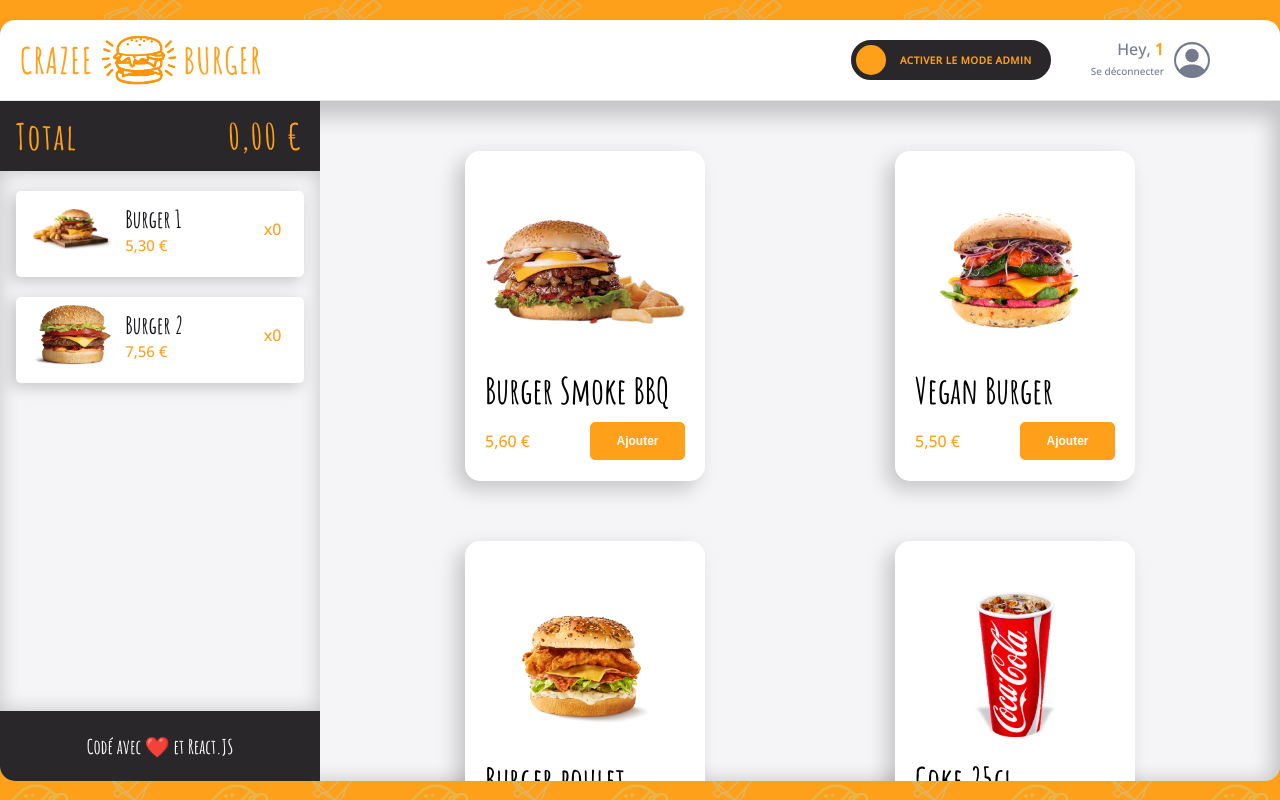
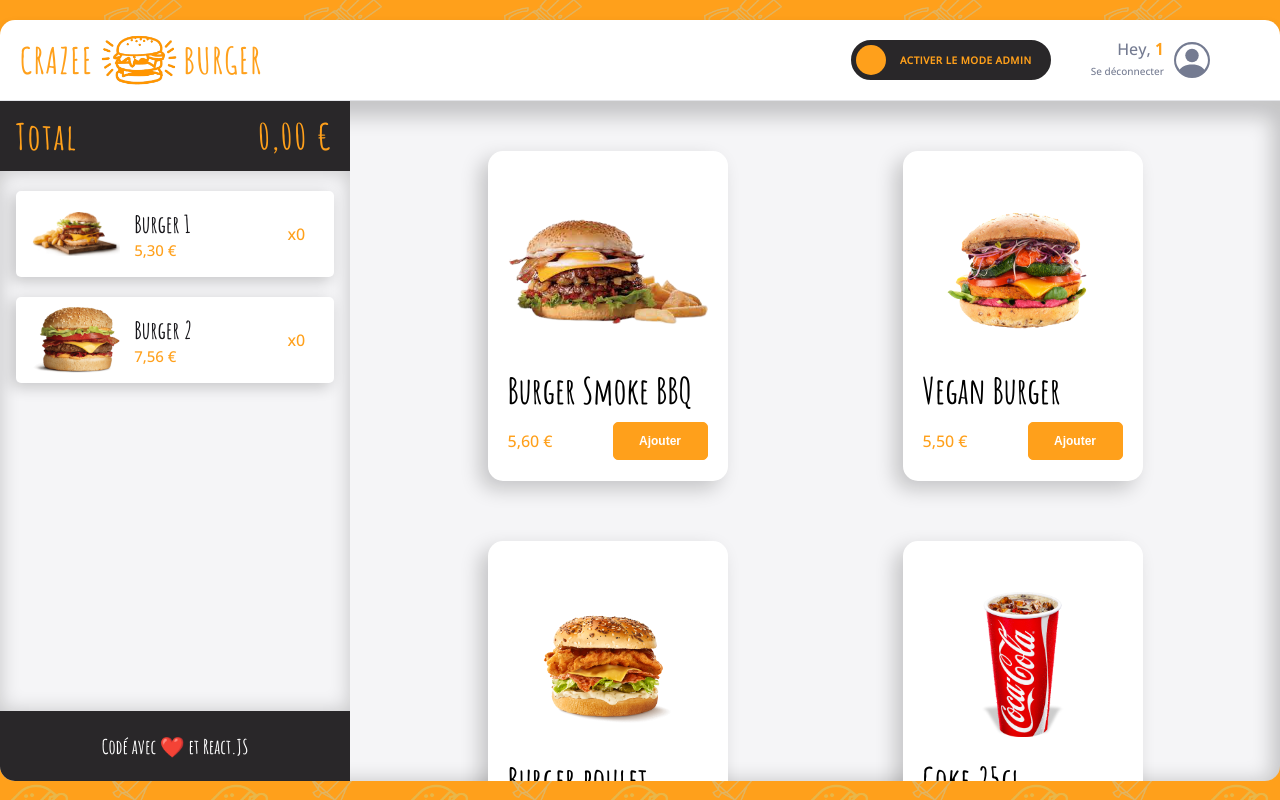
Before and after one commit to GeoffreyRavenet/crazee-burger, a React (Create React App) app: page /order/1 in a window 1280 px wide. Built offline with nearby package versions, Linux system fonts and the light colour scheme.

Commit message:
✅ F11 : Basket > add totalPrice and edit style

```diff
--- a/src/components/pages/order/Main/Basket/Basket.jsx
+++ b/src/components/pages/order/Main/Basket/Basket.jsx
@@ -1,14 +1,23 @@
-import React from "react"
+import React, { useContext } from "react"
 import styled from "styled-components"
-import Total from "./Total.jsx"
+
 import { formatPrice } from "../../../../../utils/maths.js"
 import Footer from "./Footer.jsx"
 import BasketBody from "./BasketBody.jsx"
+import OrderContext from "../../../../../context/OrderContext.jsx"
+import Total from "./Total"
 
 export default function Basket() {
+  const { basket } = useContext(OrderContext)
+  const commandFilterNotNull = basket.filter((item) => item.price > 0)
+  const totalPrice = commandFilterNotNull.reduce(
+    (accumulator, currentValue) => accumulator + currentValue.price * currentValue.quantity,
+    0
+  )
+
   return (
     <BasketStyled>
-      <Total totalPrice={formatPrice()} />
+      <Total totalPrice={formatPrice(totalPrice)} />
       <BasketBody />
       <Footer />
     </BasketStyled>
@@ -18,4 +27,5 @@ export default function Basket() {
 const BasketStyled = styled.div`
   display: flex;
   flex-direction: column;
+  height: 100%;
 `
--- a/src/components/pages/order/Main/Basket/BasketBody.jsx
+++ b/src/components/pages/order/Main/Basket/BasketBody.jsx
@@ -9,7 +9,11 @@ export default function BasketBody() {
   return <BasketBodyStyled>{basket ? <BasketMenu /> : <BasketEmptyMessage />}</BasketBodyStyled>
 }
 const BasketBodyStyled = styled.div`
-  flex: 1;
+  height: calc(((85vh - 70px) - 50px) - 20px);
   background: #f5f5f7;
   box-shadow: inset 0px 0px 20px rgba(0, 0, 0, 0.2);
+  overflow-y: scroll;
+  ::-webkit-scrollbar {
+    width: 0px;
+  }
 `
--- a/src/components/pages/order/Main/Main.jsx
+++ b/src/components/pages/order/Main/Main.jsx
@@ -1,7 +1,7 @@
 import { useContext } from "react"
 import styled from "styled-components"
 import OrderContext from "../../../../context/OrderContext"
-import Basket from "./Basket/Basket"
+import Basket from "./Basket/Basket.jsx"
 import { theme } from "../../../../theme/index"
 import Admin from "./Admin/Admin"
 import Menu from "./Menu/Menu"
@@ -33,7 +33,7 @@ const MainStyled = styled.div`
 
   display: grid;
   overflow-y: hidden;
-  grid-template-columns: 25% 1fr;
+  grid-template-columns: 350px 1fr;
   border-bottom-left-radius: ${theme.borderRadius.extraRound};
   border-bottom-right-radius: ${theme.borderRadius.extraRound};
 
--- a/src/components/reusable-ui/BasketCard.jsx
+++ b/src/components/reusable-ui/BasketCard.jsx
@@ -6,7 +6,7 @@ export default function BasketCard({ title, img, price, quantity, onDelete }) {
   return (
     <BasketCardStyled>
       <div className="image">
-        <img src={img} alt={title} />
+        <img src={img ? img : "/images/coming-soon.png"} alt={title} />
       </div>
       <div className="infoProduct">
         <div className="left-info">
@@ -33,7 +33,7 @@ const BasketCardStyled = styled.div`
   border-radius: 5px;
   display: grid;
   grid-template-columns: 30% 1fr;
-  padding: 8px 0.5em 18px 16px;
+  padding: 8px 0.5em 8px 16px;
   overflow: hidden;
 
   :hover {
@@ -43,7 +43,7 @@ const BasketCardStyled = styled.div`
   }
 
   .image {
-    height: 60px;
+    height: 70px;
     img {
       height: 100%;
       width: 100%;
@@ -103,5 +103,11 @@ const BasketCardStyled = styled.div`
     align-items: center;
     color: #ffffff;
     font-size: 20px;
+    :hover {
+      color: black;
+    }
+    :active {
+      color: #ffffff;
+    }
   }
 `
```
